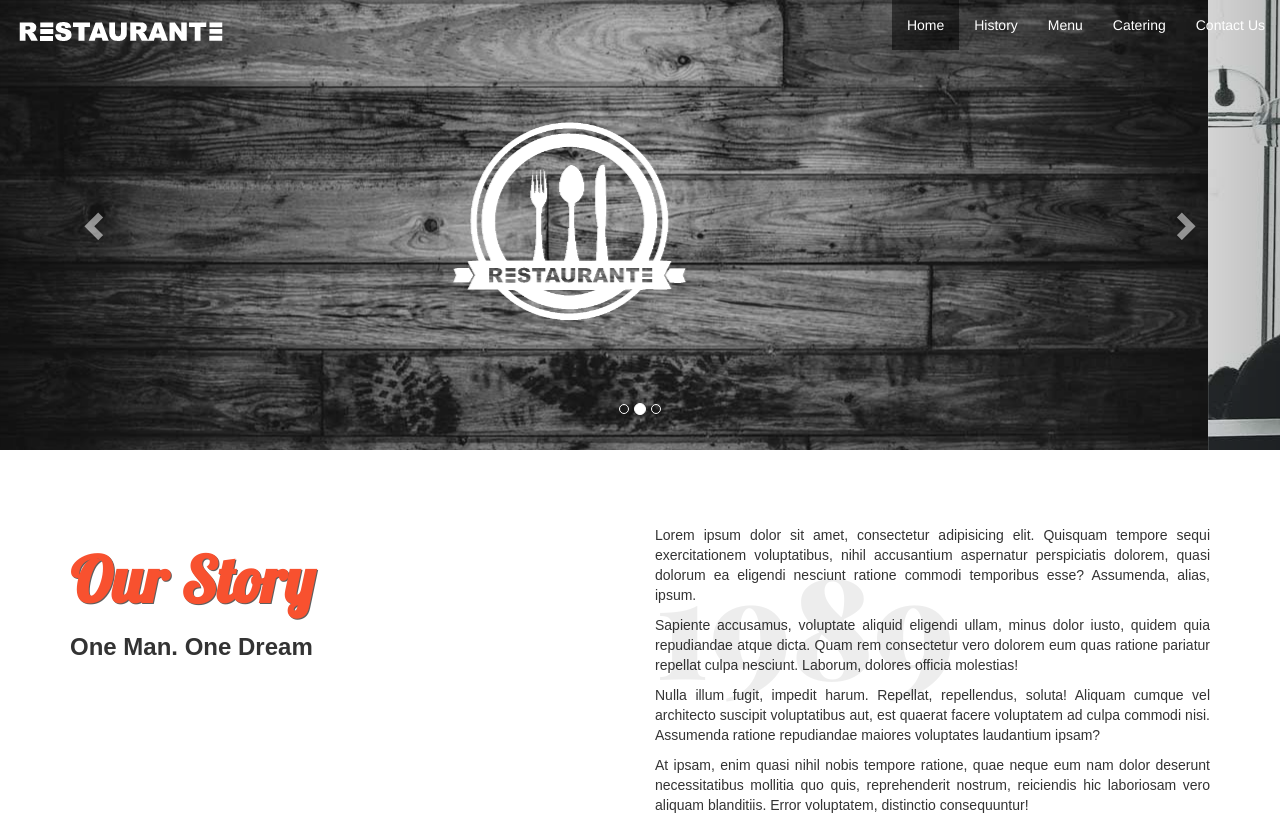
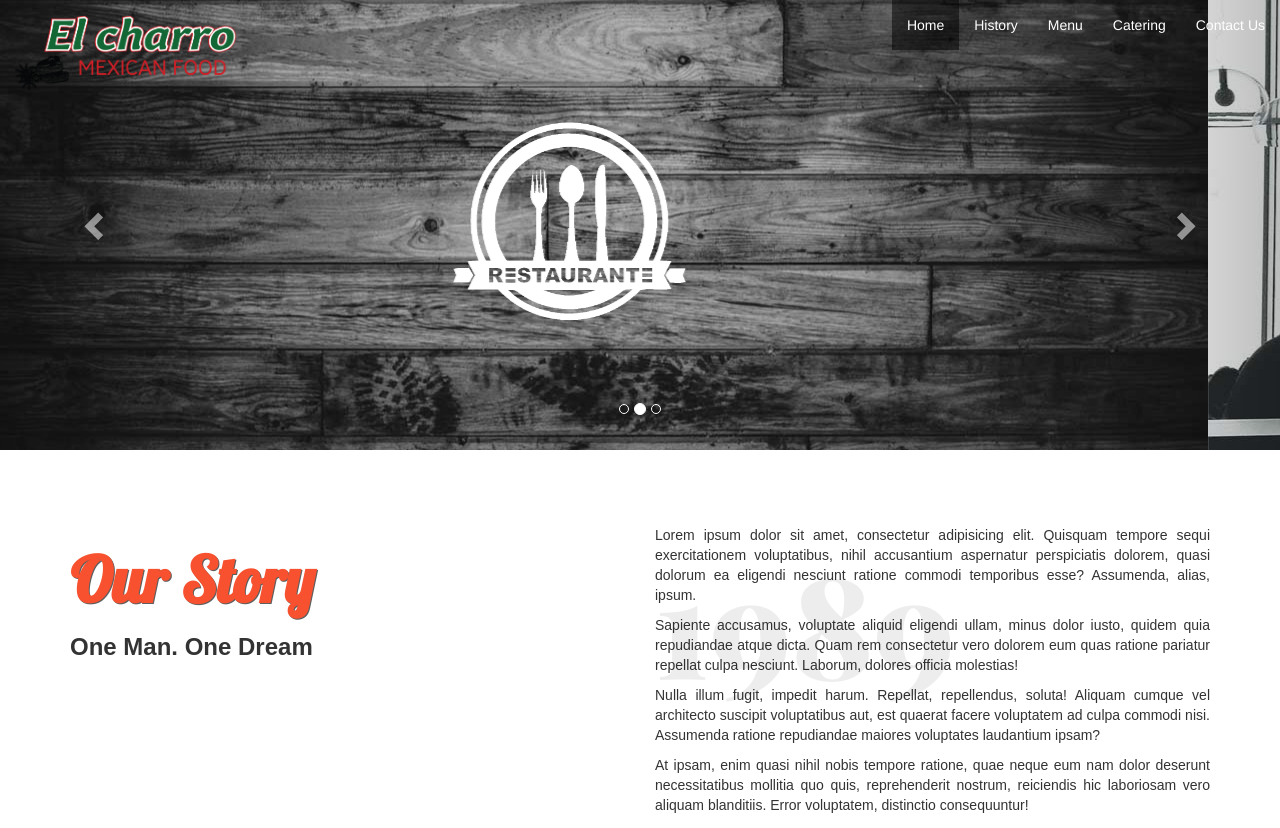
Before and after one commit to hsalinasdev/elcharro, a plain HTML site: page index.html in a window 1280 px wide. Shown: the top 828 px of the page. Drawn offline with nearby package versions, Linux system fonts and the light colour scheme.

Commit message:
added logo to nav section

```diff
--- a/css/styles.css
+++ b/css/styles.css
@@ -30,6 +30,9 @@ h1, h2, h3, h4, h5, h6{
 .light-text{
   font-weight: 400;
 }
+
+
+
 /*NAVBAR SECTION*/
 
 .navbar-default{
@@ -52,6 +55,11 @@ h1, h2, h3, h4, h5, h6{
   background-color: rgba(0, 0, 0, .15);
   text-shadow: 1px 1px rgba(0, 0, 0, .4);
 }
+
+#nav-logo{
+  height: 75px;
+}
+
 
 /*CAROUSEL SECTION*/
 
--- a/index.html
+++ b/index.html
@@ -21,7 +21,7 @@
 				<span class="icon-bar"></span>
 			</button>
 			<a class="navbar-brand" href="#">
-				<img src="img/name-01.png" alt="Header Logo"></IMG>
+				<img src="img/elcharrologo.png" id="nav-logo" alt="Header Logo"></IMG>
 			</a>
 		</div>
 
```
Also changed, not shown: img/bandera.jpg (added), img/burrito.jpg (added), img/charreria.jpg (added), img/elcharrologo.png (added), img/tacos.jpg (added), img/torta.jpg (added), 4 other files.
